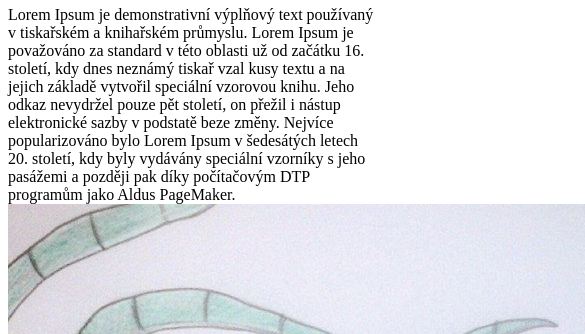
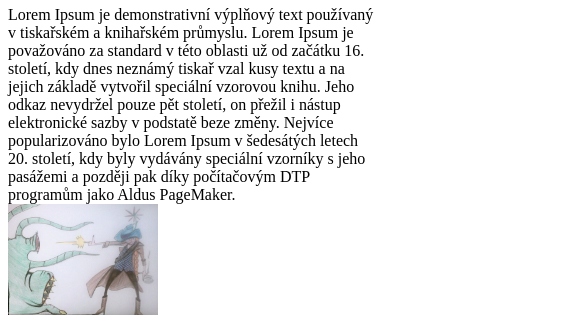
Before and after one commit to Penssake/planetGuardian, a website: page public/index.html in a window 390 px wide. Shown: the part 278-612 px from the top of the page, 585 px wide, since content can reach past the window. Drawn offline with nearby package versions, Linux system fonts and the light colour scheme; files whose address does not match are found by name.

Commit message:
Images rendering/styled responsively

```diff
--- a/public/index.html
+++ b/public/index.html
@@ -12,7 +12,7 @@
         {{description}}
       </div>
       <div class="image">
-        <img src="/images/{{img}}" />
+        <img class="characterImage" src="{{img}}" />
       </div>
     </div>
   </script>
@@ -30,8 +30,8 @@
     <input type="submit" value="Submit">
   </form>
 
-  <div id="characterSlot"></div>
-  <!-- corrupt index file -->
+    <div id="characterSlot">
+    </div>
     <script src="https://ajax.googleapis.com/ajax/libs/jquery/2.1.4/jquery.min.js"></script>
     <script src="https://cdnjs.cloudflare.com/ajax/libs/handlebars.js/4.0.4/handlebars.js"></script>
     <script src="scripts/views/characterSlide.js"></script>
--- a/public/styles/style.css
+++ b/public/styles/style.css
@@ -12,3 +12,7 @@
   display: inline;
   overflow: hidden;
 }
+
+.characterImage {
+  width: 40%;
+}
```
